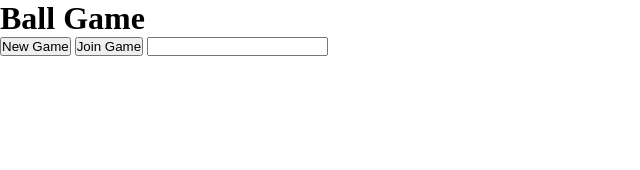
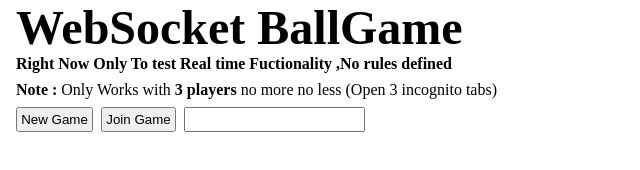
Before and after one commit to Kallz02/BallGameWebsocket, a website: page FrontEnd/index.html in a window 1280 px wide. Shown: the whole page, without its empty margins (0-640 px from the left). Drawn offline with Linux system fonts and the light colour scheme.

Commit message:
update README

```diff
--- a/FrontEnd/app.js
+++ b/FrontEnd/app.js
@@ -52,14 +52,14 @@ const response = JSON.parse(message.data);
 if (response.method === "connect"){
         clientId = response.clientId;
         console.log("Client id Set successfully " + clientId)
-        clientdd.innerHTML="Client ID:"+clientId;
+        clientdd.innerHTML="<b>Client ID:</b>"+clientId;
 }
 
 //create the game
 if (response.method === "create"){
     gameId = response.game.id;
     console.log("game successfully created with id " + response.game.id + " with " + response.game.balls + " balls")
-    gamesDisplay.innerHTML="New Game ID : " + response.game.id;
+    gamesDisplay.innerHTML="<b>New Game ID :</b> " + response.game.id + " <b>(Click Join)</b>";
 }
 
 
@@ -84,7 +84,6 @@ if (response.method === "join"){
         divPlayers.removeChild (divPlayers.firstChild)
 
     game.clients.forEach (c => {
-        General
         const d = document.createElement("div");
         d.style.width = "200px";
         d.style.background = c.color
@@ -92,7 +91,7 @@ if (response.method === "join"){
         divPlayers.appendChild(d);
 
         if (c.clientId === clientId) playerColor = c.color;
-                    gamesDisplay.innerHTML="Game ID :" + c.gameId;
+                    gamesDisplay.innerHTML="<b>Game ID :</b>" + c.gameId;
         })
 
         //Generating The Ball Buttons
--- a/FrontEnd/index.html
+++ b/FrontEnd/index.html
@@ -8,13 +8,17 @@
     <title>Document</title>
 </head>
 <body>
-    <h1>Ball Game</h1>
+    <h1>WebSocket BallGame</h1>
+    <h4>Right Now Only To test Real time Fuctionality ,No rules defined</h4>
+    <p><b>Note : </b> Only Works with <b>3 players</b> no more no less (Open 3 incognito tabs)</p>
     <div id="clientID"></div>
     <div id="game-id"></div>
-    <button id = 'btnCreate'>New Game</button>
-    <button id = 'btnJoin'>Join Game</button>
+    <div class="wrap">
+    <button class="btn" id = 'btnCreate'>New Game</button>
+    <button class="btn" id = 'btnJoin'>Join Game</button>
 
     <input type = 'text' id = 'txtGameId'>
+    </div>
     <div id  = 'divPlayers'></div>
     <div id  = 'divBoard'></div>
 
--- a/FrontEnd/style.css
+++ b/FrontEnd/style.css
@@ -3,3 +3,26 @@
     padding: 0;
     box-sizing: border-box;
 }
+
+body{
+    margin:0 1rem ;
+
+}
+
+h1{
+    font-size: 3rem;
+}
+p{
+    margin-top: .5rem;
+
+    margin-bottom: .5rem;
+}
+.wrap{
+    margin-top: .5rem;
+    margin-bottom: .5rem;
+    display: flex;
+    gap: .5rem;
+}
+.btn{
+    padding: .2rem;
+}
```
Also changed, not shown: README.md.
